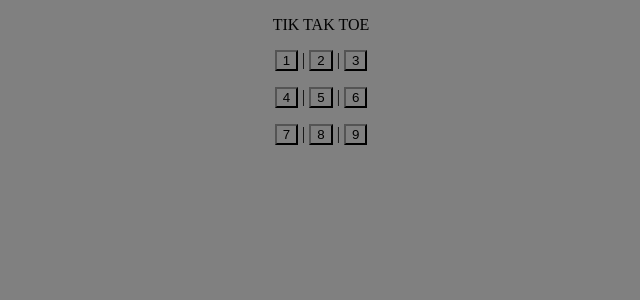
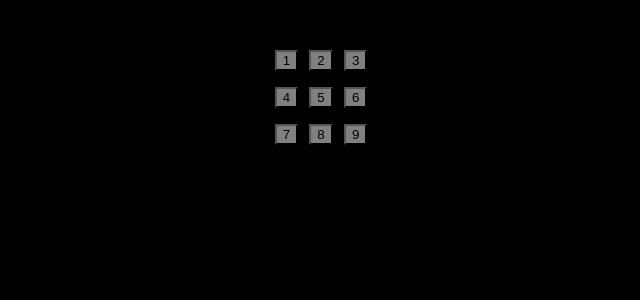
Before and after one commit to 78987654945/websitecopy, a PHP site: page / in a window 1280 px wide. Shown: the top 300 px of the page, without its empty margins (319-959 px from the left). Run offline with PHP 8.4, Linux system fonts and the light colour scheme.

Commit message:
Update mystyle.css

```diff
--- a/mystyle.css
+++ b/mystyle.css
@@ -1,5 +1,5 @@
 body {
-    background-color: grey;
+    background-color: black;
   }
 
   h1 {
```
